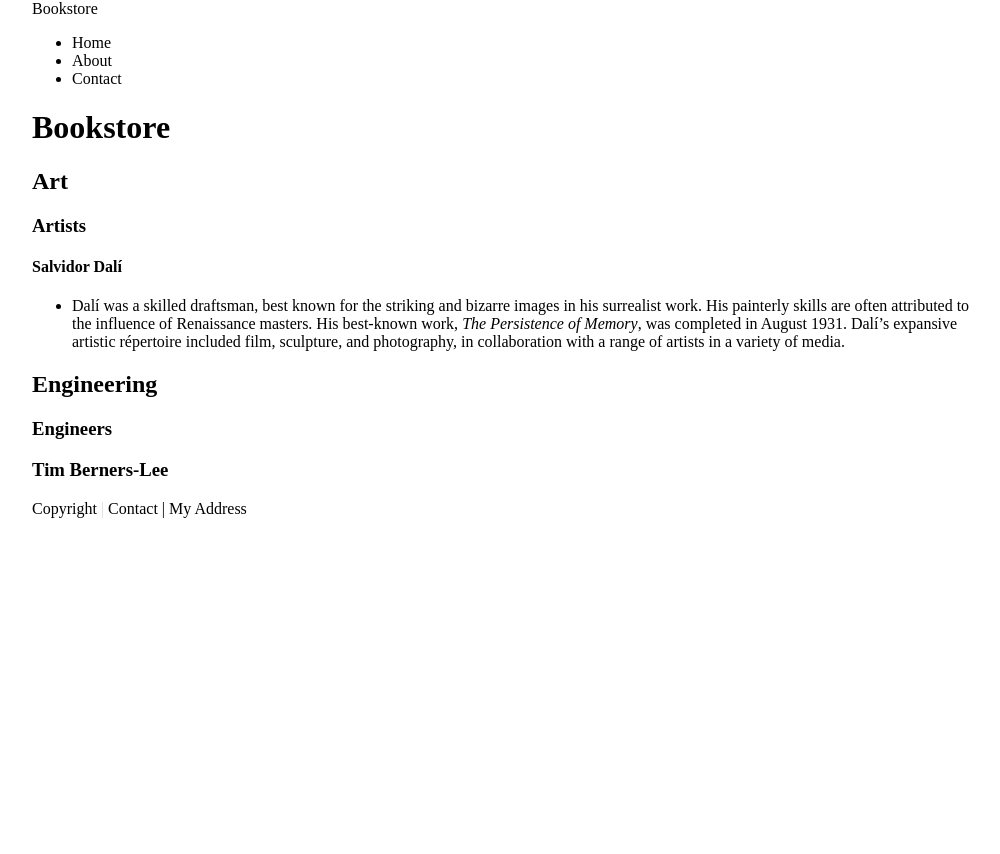
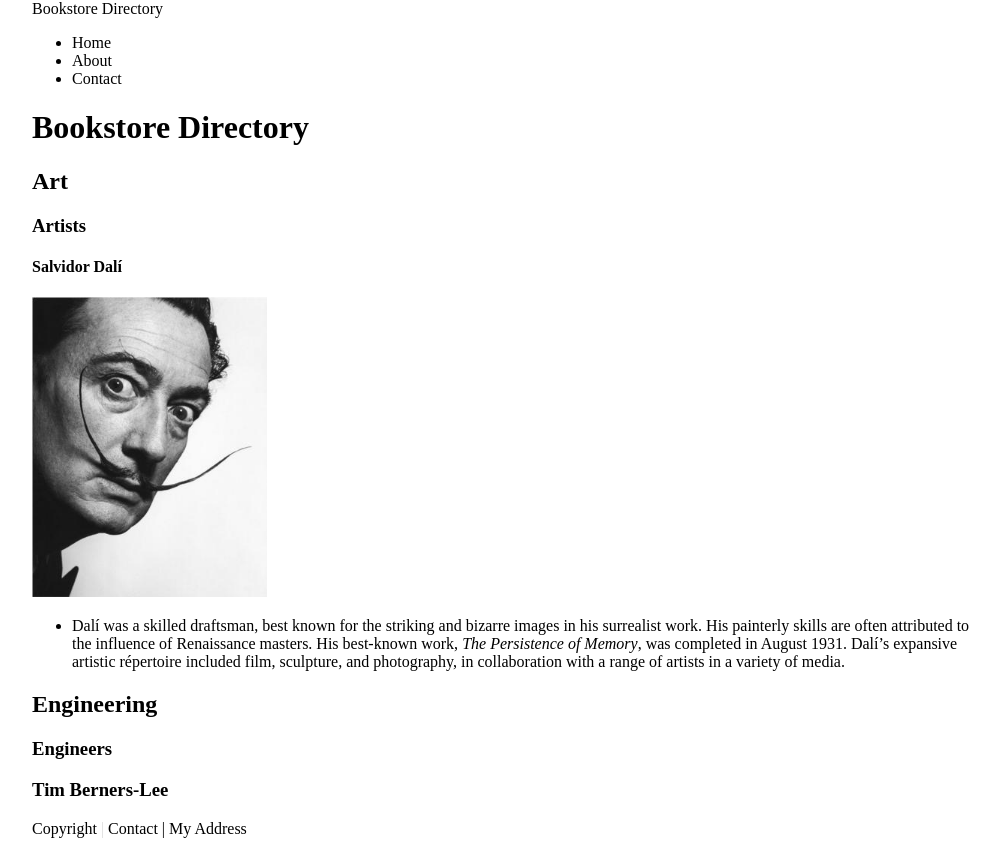
Before and after one commit to emkerin/Assignment1, a plain HTML site: page index.html in a window 1280 px wide. Shown: the whole page, without its empty margins (128-1128 px from the left). Before the commit the page ends 800 px from the top, so only its background shows below. Drawn offline with Linux system fonts and the light colour scheme.

Commit message:
Added SD image to HTML

```diff
--- a/index.html
+++ b/index.html
@@ -4,7 +4,7 @@
     <meta charset="utf-8">
       <title>Bookstore</title>
       <link rel="stylesheet" href="css/style.css">
-   </head> Bookstore
+   </head> Bookstore Directory
    <body>
       <header>
          <nav>
@@ -16,11 +16,11 @@
          </nav>
       </header>
       <main>
-         <h1>Bookstore</h1>
+         <h1>Bookstore Directory</h1>
             <h2>Art</h2>
                <h3>Artists</h3>
                <h4>Salvidor Dalí</h4>
-                <nav>
+                <nav> <div><img src="img/sd-img.jpg" height="300" alt=""></div>
                   <ul>
                      <li>Dalí was a skilled draftsman, best known for the striking and bizarre images in his surrealist work. His painterly skills are often attributed to the influence of Renaissance masters. His best-known work, <i>The Persistence of Memory</i>, was completed in August 1931. Dalí’s expansive artistic répertoire included film, sculpture, and photography, in collaboration with a range of artists in a variety of media.</li>
                   </ul>
```
Also changed, not shown: img/sd-img.jpg (added), img/tbl-img.jpg (added).
